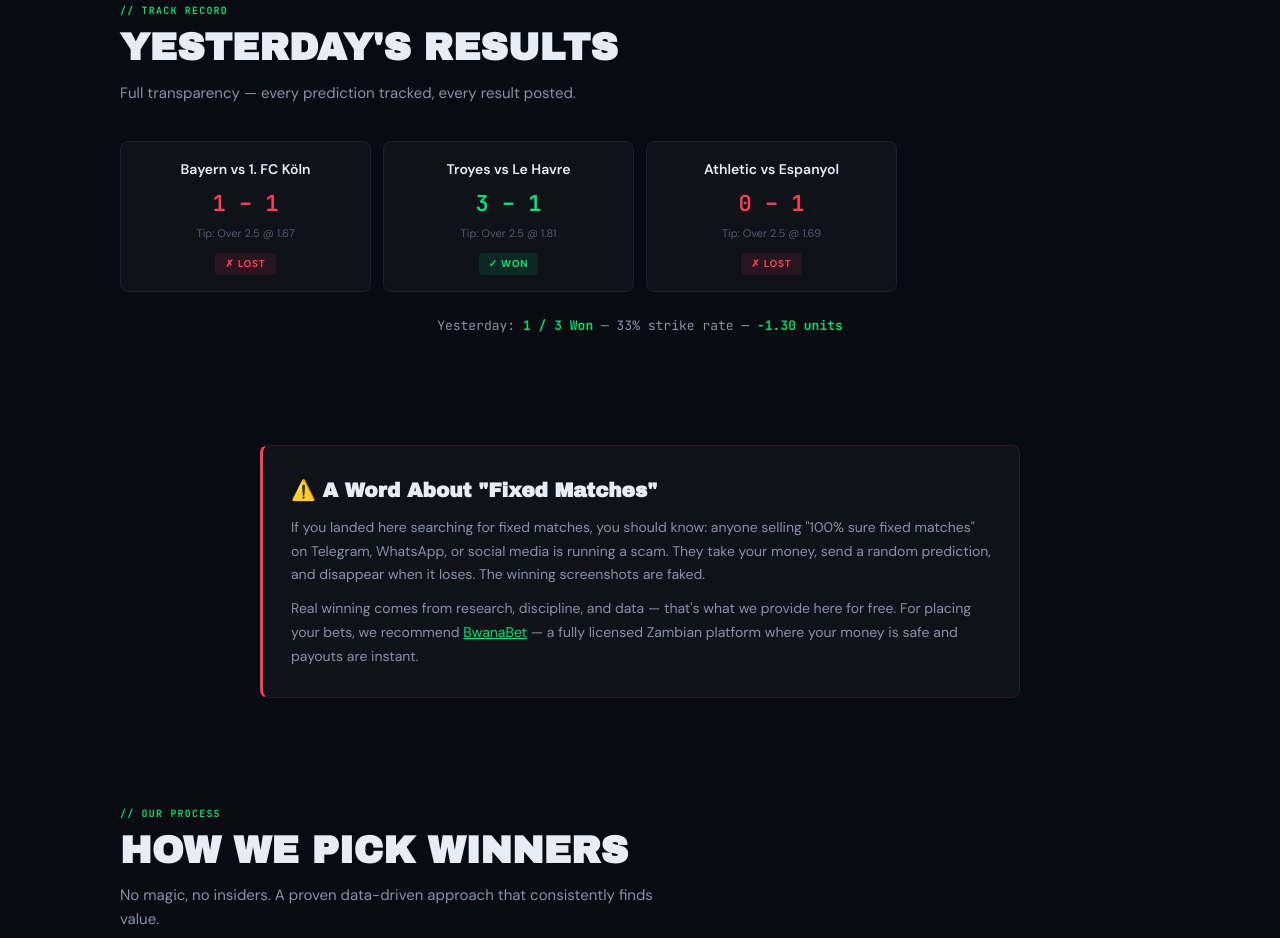
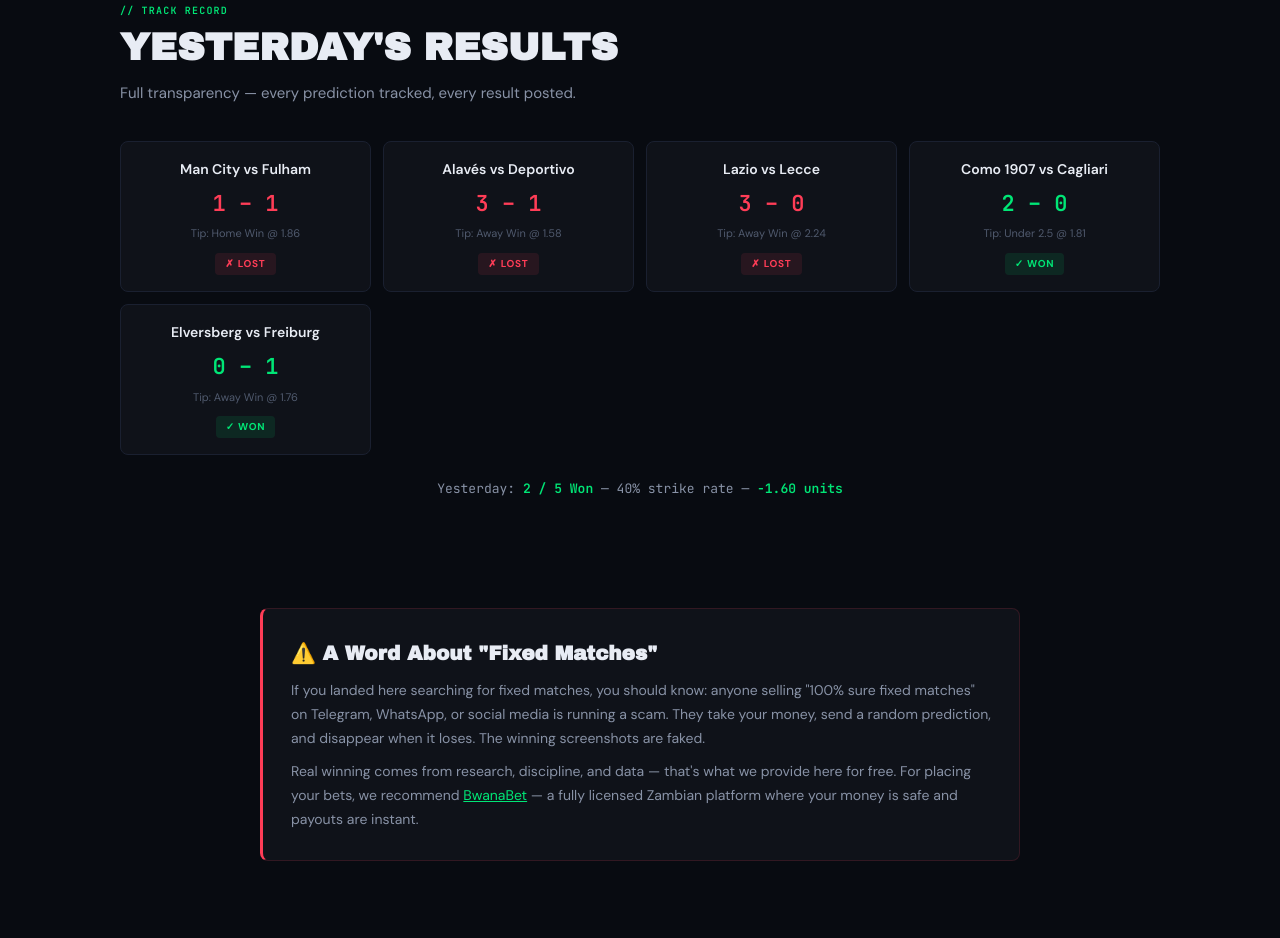
Before and after one commit to analyticsbwanabet-arch/Ficedmatches, a plain HTML site: page index.html in a window 1280 px wide. Shown: the part 2752-3690 px from the top of the page. Drawn offline with Linux system fonts and the light colour scheme; a script that the page names is missing.

Commit message:
🔄 Daily predictions update — 2026-11-22

```diff
--- a/index.html
+++ b/index.html
@@ -581,27 +581,39 @@ footer {
 
     <div class="results-grid">
       <div class="result-card">
-        <div class="result-teams">Bayern vs 1. FC Köln</div>
+        <div class="result-teams">Man City vs Fulham</div>
         <div class="result-score" style="color:var(--hot)">1 – 1</div>
-        <div class="result-pred">Tip: Over 2.5 @ 1.67</div>
+        <div class="result-pred">Tip: Home Win @ 1.86</div>
         <span class="result-tag tag-lost">✗ Lost</span>
       </div>
       <div class="result-card">
-        <div class="result-teams">Troyes vs Le Havre</div>
-        <div class="result-score" style="color:var(--accent)">3 – 1</div>
-        <div class="result-pred">Tip: Over 2.5 @ 1.81</div>
+        <div class="result-teams">Alavés vs Deportivo</div>
+        <div class="result-score" style="color:var(--hot)">3 – 1</div>
+        <div class="result-pred">Tip: Away Win @ 1.58</div>
+        <span class="result-tag tag-lost">✗ Lost</span>
+      </div>
+      <div class="result-card">
+        <div class="result-teams">Lazio vs Lecce</div>
+        <div class="result-score" style="color:var(--hot)">3 – 0</div>
+        <div class="result-pred">Tip: Away Win @ 2.24</div>
+        <span class="result-tag tag-lost">✗ Lost</span>
+      </div>
+      <div class="result-card">
+        <div class="result-teams">Como 1907 vs Cagliari</div>
+        <div class="result-score" style="color:var(--accent)">2 – 0</div>
+        <div class="result-pred">Tip: Under 2.5 @ 1.81</div>
         <span class="result-tag tag-won">✓ Won</span>
       </div>
       <div class="result-card">
-        <div class="result-teams">Athletic vs Espanyol</div>
-        <div class="result-score" style="color:var(--hot)">0 – 1</div>
-        <div class="result-pred">Tip: Over 2.5 @ 1.69</div>
-        <span class="result-tag tag-lost">✗ Lost</span>
+        <div class="result-teams">Elversberg vs Freiburg</div>
+        <div class="result-score" style="color:var(--accent)">0 – 1</div>
+        <div class="result-pred">Tip: Away Win @ 1.76</div>
+        <span class="result-tag tag-won">✓ Won</span>
       </div>
     </div>
 
     <div class="results-summary">
-      Yesterday: <strong>1 / 3 Won</strong> — 33% strike rate — <strong>-1.30 units</strong>
+      Yesterday: <strong>2 / 5 Won</strong> — 40% strike rate — <strong>-1.60 units</strong>
     </div>
   </div>
 </section>
```
